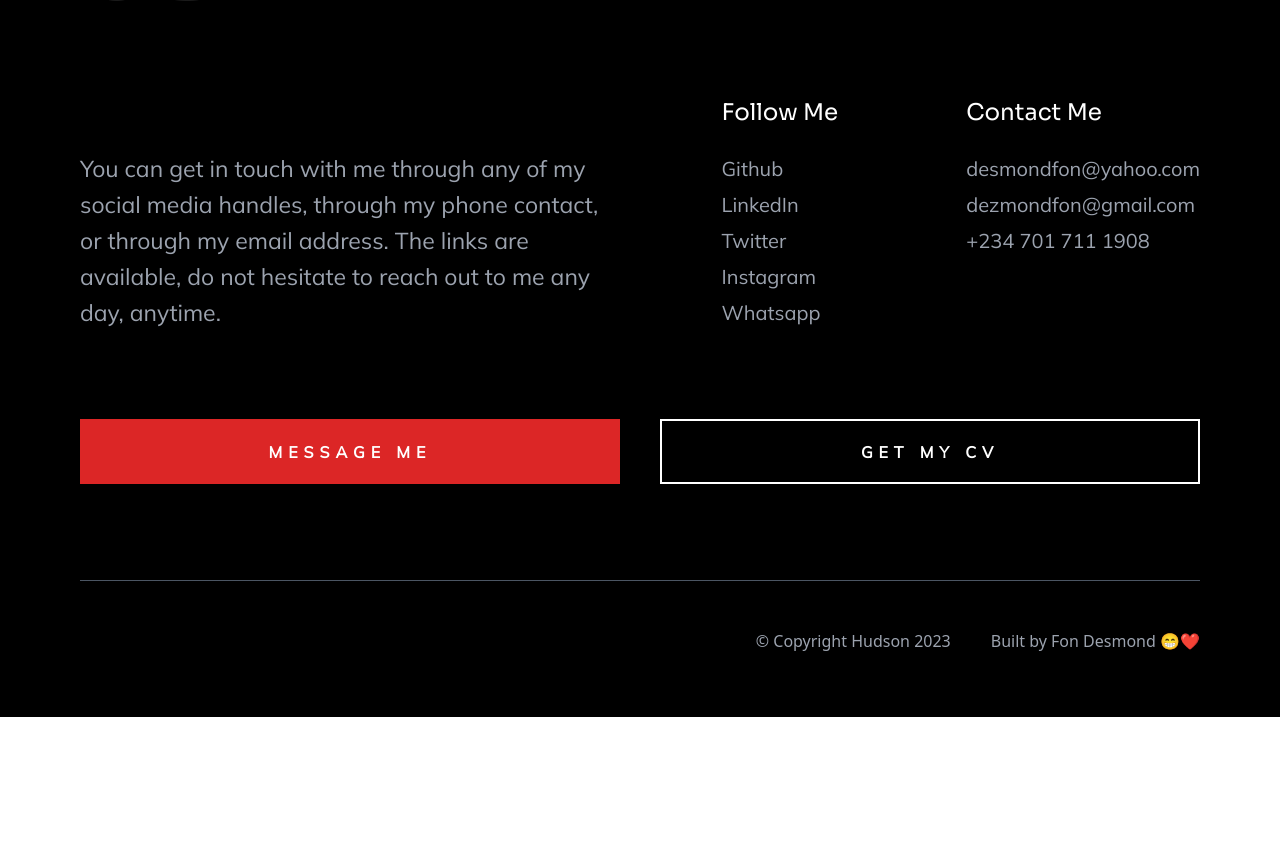
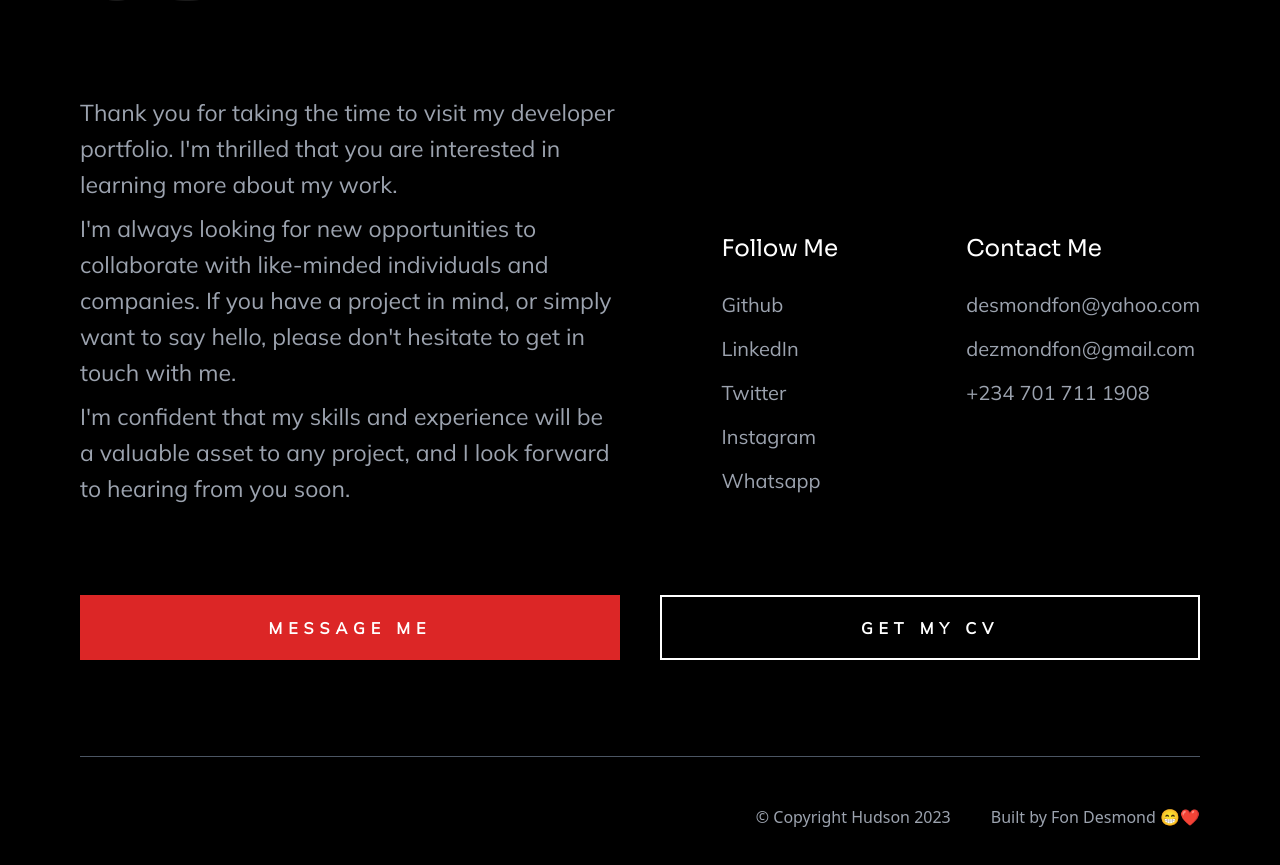
Before and after one commit to Desmond-Fon/my-portfolio, a Next.js app: page / in a window 1280 px wide. Shown: the part 4517-5382 px from the top of the page. Before the commit the page ends 5234 px from the top, so only its background shows below. Built offline with nearby package versions, Linux system fonts and the light colour scheme.

Commit message:
added contents to contact section

```diff
--- a/components/Contact.tsx
+++ b/components/Contact.tsx
@@ -11,7 +11,10 @@ const Contact = () => {
 
         <div className="flex justify-start items-start lg:justify-between lg:items-end mt-[80px] font-mulish text-[18px] md:text-[22px] lg:text-[23px] leading-6 md:leading-9 gap-10 mb-12 flex-col lg:flex-row">
             <div className="text-gray-400 lg:w-1/2">
-                <p className="mb-10">You can get in touch with me through any of my social media handles, through my phone contact, or through my email address. The links are available, do not hesitate to reach out to me any day, anytime.</p>
+                <p className="mb-2">Thank you for taking the time to visit my developer portfolio. I'm thrilled that you are interested in learning more about my work.
+                </p>
+                <p className="mb-2">I'm always looking for new opportunities to collaborate with like-minded individuals and companies. If you have a project in mind, or simply want to say hello, please don't hesitate to get in touch with me.</p>
+                <p className="mb-10">I'm confident that my skills and experience will be a valuable asset to any project, and I look forward to hearing from you soon.</p>
 
                 {/* <Link target="_blank" href={"mailto:desmondfon@yahoo.com?subject=Mail to Desmond"} className="hover:text-white">
                     <button className="w-full h-[65px] text-[16px] bg-red-600 text-white tracking-[6px] font-bold hover:bg-red-500 hover:text-white">
@@ -26,19 +29,19 @@ const Contact = () => {
                     <div>
                         <p className="font-sora pb-5 text-white">Follow Me</p>
 
-                        <p className="text-[20px]"><Link target='_blank' href='https://github.com/Desmond-Fon' className="hover:text-white"> Github</Link></p>
-                        <p className="text-[20px]"><Link target='_blank' href='https://www.linkedin.com/in/desmond-fon/' className="hover:text-white">LinkedIn</Link></p>
-                        <p className="text-[20px]"><Link target='_blank' href='https://twitter.com/DezmondFon' className="hover:text-white">Twitter</Link></p>
-                        <p className="text-[20px]"><Link target='_blank' href='https://www.instagram.com/dezmond_fon/' className="hover:text-white"> Instagram</Link></p>
-                        <p className="text-[20px]"><Link target='_blank' href='https://wa.me/07017111908' className="hover:text-white"> Whatsapp</Link></p>
+                        <p className="text-[20px] pb-2"><Link target='_blank' href='https://github.com/Desmond-Fon' className="hover:text-white"> Github</Link></p>
+                        <p className="text-[20px] pb-2"><Link target='_blank' href='https://www.linkedin.com/in/desmond-fon/' className="hover:text-white">LinkedIn</Link></p>
+                        <p className="text-[20px] pb-2"><Link target='_blank' href='https://twitter.com/DezmondFon' className="hover:text-white">Twitter</Link></p>
+                        <p className="text-[20px] pb-2"><Link target='_blank' href='https://www.instagram.com/dezmond_fon/' className="hover:text-white"> Instagram</Link></p>
+                        <p className="text-[20px] pb-2"><Link target='_blank' href='https://wa.me/07017111908' className="hover:text-white"> Whatsapp</Link></p>
                     </div>
 
                     <div>
                         <p className="font-sora pb-5 text-white">Contact Me</p>
 
-                        <p className="text-[20px]"><Link target="_blank" href={"mailto:desmondfon@yahoo.com?subject=Mail to Desmond"} className="hover:text-white">desmondfon@yahoo.com</Link></p>
-                        <p className="text-[20px]"><Link target="_blank" href={"mailto:dezmondfon@gmail.com?subject=Mail to Fon"} className="hover:text-white">dezmondfon@gmail.com</Link></p>
-                        <p className="text-[20px]"><Link href="tel:07017111908" className="hover:text-white">+234 701 711 1908</Link></p>
+                        <p className="text-[20px] pb-2"><Link target="_blank" href={"mailto:desmondfon@yahoo.com?subject=Mail to Desmond"} className="hover:text-white">desmondfon@yahoo.com</Link></p>
+                        <p className="text-[20px] pb-2"><Link target="_blank" href={"mailto:dezmondfon@gmail.com?subject=Mail to Fon"} className="hover:text-white">dezmondfon@gmail.com</Link></p>
+                        <p className="text-[20px] pb-2"><Link href="tel:07017111908" className="hover:text-white">+234 701 711 1908</Link></p>
 
                     </div>
                 </div>
```
